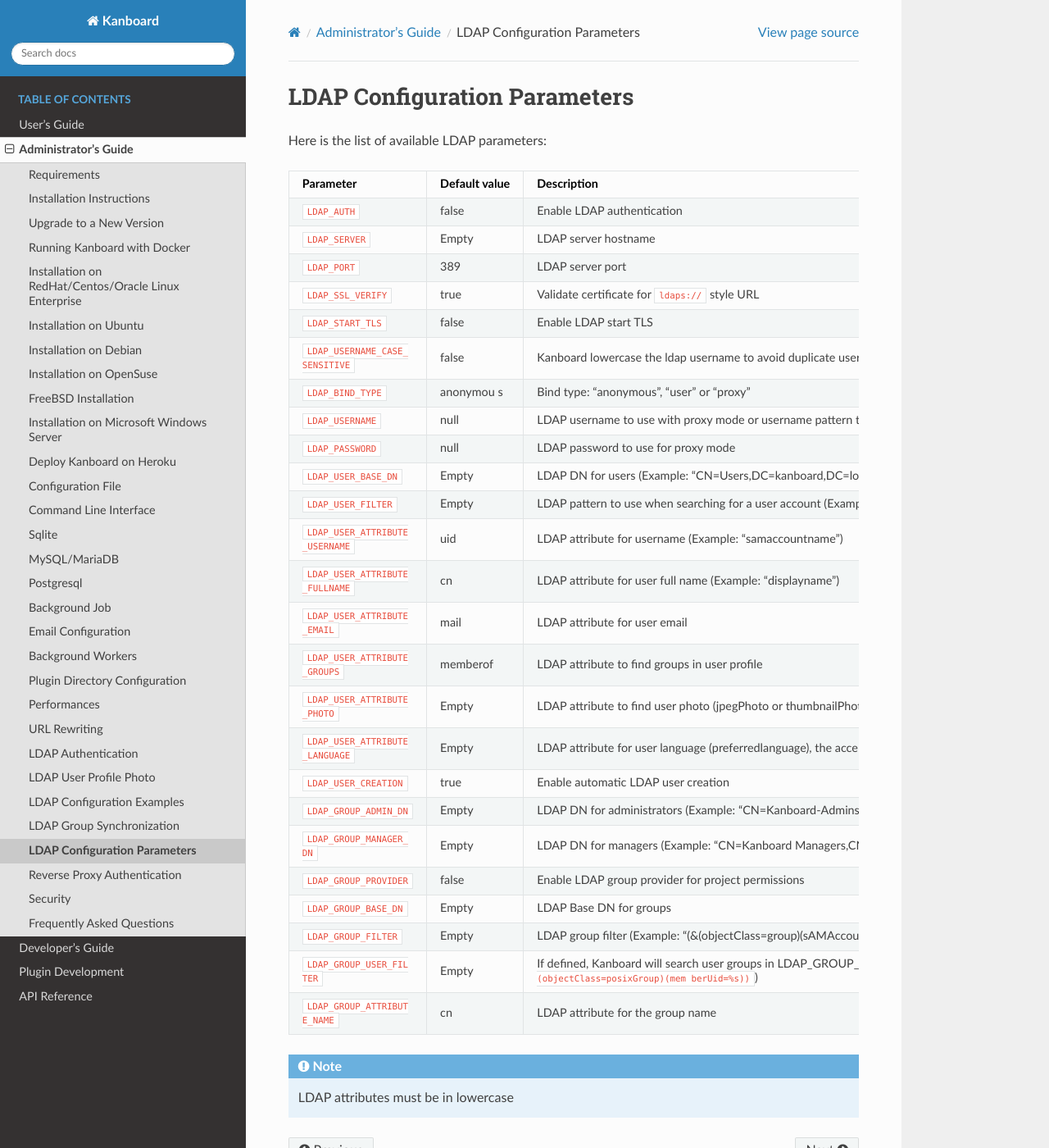
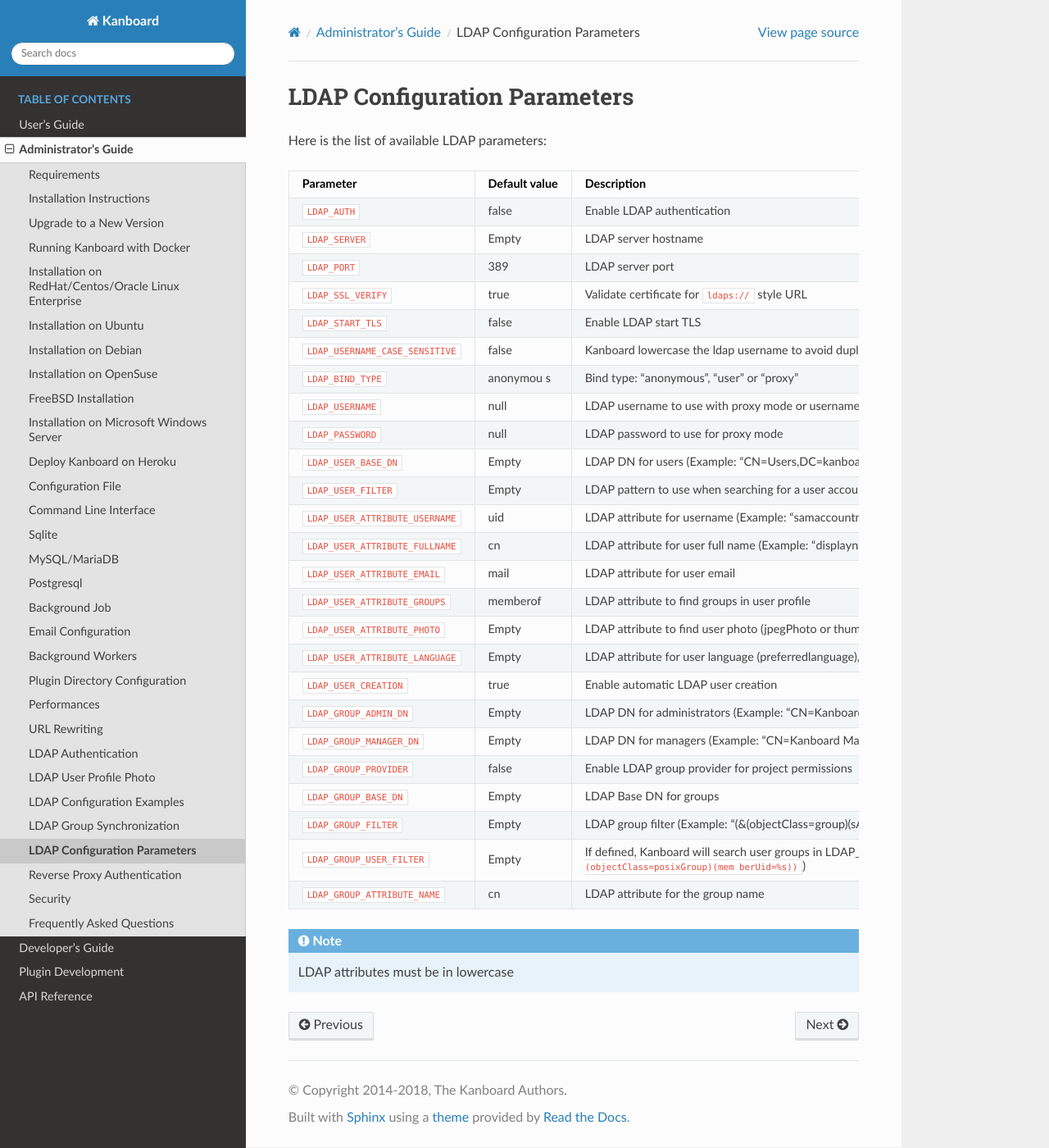
Before and after one commit to kanboard/documentation, a Sphinx documentation site: the page built from source/admin_guide/ldap_parameters.rst, in a window 1280 px wide and 1400 px high. Shown: the whole window at 82% size. Built offline with Sphinx 7.4.7 and the Read the Docs theme 2.0.0, drawn with Linux system fonts in a browser that asks for light colours.

Commit message:
Update ldap_parameters.rst

```diff
--- a/source/admin_guide/ldap_parameters.rst
+++ b/source/admin_guide/ldap_parameters.rst
@@ -3,99 +3,98 @@
 
 Here is the list of available LDAP parameters:
 
-+-----------------------+----------+----------------------------------+
-| Parameter             | Default  | Description                      |
-|                       | value    |                                  |
-+=======================+==========+==================================+
-| ``LDAP_AUTH``         | false    | Enable LDAP authentication       |
-+-----------------------+----------+----------------------------------+
-| ``LDAP_SERVER``       | Empty    | LDAP server hostname             |
-+-----------------------+----------+----------------------------------+
-| ``LDAP_PORT``         | 389      | LDAP server port                 |
-+-----------------------+----------+----------------------------------+
-| ``LDAP_SSL_VERIFY``   | true     | Validate certificate for         |
-|                       |          | ``ldaps://`` style URL           |
-+-----------------------+----------+----------------------------------+
-| ``LDAP_START_TLS``    | false    | Enable LDAP start TLS            |
-+-----------------------+----------+----------------------------------+
-| ``LDAP_USERNAME_CASE_ | false    | Kanboard lowercase the ldap      |
-| SENSITIVE``           |          | username to avoid duplicate      |
-|                       |          | users (the database is case      |
-|                       |          | sensitive)                       |
-+-----------------------+----------+----------------------------------+
-| ``LDAP_BIND_TYPE``    | anonymou | Bind type: “anonymous”, “user”   |
-|                       | s        | or “proxy”                       |
-+-----------------------+----------+----------------------------------+
-| ``LDAP_USERNAME``     | null     | LDAP username to use with proxy  |
-|                       |          | mode or username pattern to use  |
-|                       |          | with user mode                   |
-+-----------------------+----------+----------------------------------+
-| ``LDAP_PASSWORD``     | null     | LDAP password to use for proxy   |
-|                       |          | mode                             |
-+-----------------------+----------+----------------------------------+
-| ``LDAP_USER_BASE_DN`` | Empty    | LDAP DN for users (Example:      |
-|                       |          | “CN=Users,DC=kanboard,DC=local”) |
-+-----------------------+----------+----------------------------------+
-| ``LDAP_USER_FILTER``  | Empty    | LDAP pattern to use when         |
-|                       |          | searching for a user account     |
-|                       |          | (Example:                        |
-|                       |          | “(&(objectClass=user)(sAMAccount |
-|                       |          | Name=%s))”)                      |
-+-----------------------+----------+----------------------------------+
-| ``LDAP_USER_ATTRIBUTE | uid      | LDAP attribute for username      |
-| _USERNAME``           |          | (Example: “samaccountname”)      |
-+-----------------------+----------+----------------------------------+
-| ``LDAP_USER_ATTRIBUTE | cn       | LDAP attribute for user full     |
-| _FULLNAME``           |          | name (Example: “displayname”)    |
-+-----------------------+----------+----------------------------------+
-| ``LDAP_USER_ATTRIBUTE | mail     | LDAP attribute for user email    |
-| _EMAIL``              |          |                                  |
-+-----------------------+----------+----------------------------------+
-| ``LDAP_USER_ATTRIBUTE | memberof | LDAP attribute to find groups in |
-| _GROUPS``             |          | user profile                     |
-+-----------------------+----------+----------------------------------+
-| ``LDAP_USER_ATTRIBUTE | Empty    | LDAP attribute to find user      |
-| _PHOTO``              |          | photo (jpegPhoto or              |
-|                       |          | thumbnailPhoto                   |
-+-----------------------+----------+----------------------------------+
-| ``LDAP_USER_ATTRIBUTE | Empty    | LDAP attribute for user language |
-| _LANGUAGE``           |          | (preferredlanguage), the         |
-|                       |          | accepted language format is      |
-|                       |          | “fr-FR”                          |
-+-----------------------+----------+----------------------------------+
-| ``LDAP_USER_CREATION``| true     | Enable automatic LDAP user       |
-|                       |          | creation                         |
-+-----------------------+----------+----------------------------------+
-|``LDAP_GROUP_ADMIN_DN``| Empty    | LDAP DN for administrators       |
-|                       |          | (Example:                        |
-|                       |          | “CN=Kanboard-Admins,CN=Users,DC= |
-|                       |          | kanboard,DC=local”)              |
-+-----------------------+----------+----------------------------------+
-| ``LDAP_GROUP_MANAGER_ | Empty    | LDAP DN for managers (Example:   |
-| DN``                  |          | “CN=Kanboard                     |
-|                       |          | Managers,CN=Users,DC=kanboard,DC |
-|                       |          | =local”)                         |
-+-----------------------+----------+----------------------------------+
-|``LDAP_GROUP_PROVIDER``| false    | Enable LDAP group provider for   |
-|                       |          | project permissions              |
-+-----------------------+----------+----------------------------------+
-| ``LDAP_GROUP_BASE_DN``| Empty    | LDAP Base DN for groups          |
-|                       |          |                                  |
-+-----------------------+----------+----------------------------------+
-| ``LDAP_GROUP_FILTER`` | Empty    | LDAP group filter (Example:      |
-|                       |          | “(&(objectClass=group)(sAMAccoun |
-|                       |          | tName=%s*))“)                    |
-+-----------------------+----------+----------------------------------+
-| ``LDAP_GROUP_USER_FIL | Empty    | If defined, Kanboard will search |
-| TER``                 |          | user groups in                   |
-|                       |          | LDAP_GROUP_BASE_DN with this     |
-|                       |          | filter, it’s useful only for     |
-|                       |          | posixGroups (Example:            |
-|                       |          | ``(&(objectClass=posixGroup)(mem |
-|                       |          | berUid=%s))``)                   |
-+-----------------------+----------+----------------------------------+
-| ``LDAP_GROUP_ATTRIBUT | cn       | LDAP attribute for the group     |
-| E_NAME``              |          | name                             |
-+-----------------------+----------+----------------------------------+
++----------------------------------+----------+----------------------------------+
+| Parameter                        | Default  | Description                      |
+|                                  | value    |                                  |
++==================================+==========+==================================+
+| ``LDAP_AUTH``                    | false    | Enable LDAP authentication       |
++----------------------------------+----------+----------------------------------+
+| ``LDAP_SERVER``                  | Empty    | LDAP server hostname             |
++----------------------------------+----------+----------------------------------+
+| ``LDAP_PORT``                    | 389      | LDAP server port                 |
++----------------------------------+----------+----------------------------------+
+| ``LDAP_SSL_VERIFY``              | true     | Validate certificate for         |
+|                                  |          | ``ldaps://`` style URL           |
++----------------------------------+----------+----------------------------------+
+| ``LDAP_START_TLS``               | false    | Enable LDAP start TLS            |
++----------------------------------+----------+----------------------------------+
+| ``LDAP_USERNAME_CASE_SENSITIVE`` | false    | Kanboard lowercase the ldap      |
+|                                  |          | username to avoid duplicate      |
+|                                  |          | users (the database is case      |
+|                                  |          | sensitive)                       |
++----------------------------------+----------+----------------------------------+
+| ``LDAP_BIND_TYPE``               | anonymou | Bind type: “anonymous”, “user”   |
+|                                  | s        | or “proxy”                       |
++----------------------------------+----------+----------------------------------+
+| ``LDAP_USERNAME``                | null     | LDAP username to use with proxy  |
+|                                  |          | mode or username pattern to use  |
+|                                  |          | with user mode                   |
++----------------------------------+----------+----------------------------------+
+| ``LDAP_PASSWORD``                | null     | LDAP password to use for proxy   |
+|                                  |          | mode                             |
++----------------------------------+----------+----------------------------------+
+| ``LDAP_USER_BASE_DN``            | Empty    | LDAP DN for users (Example:      |
+|                                  |          | “CN=Users,DC=kanboard,DC=local”) |
++----------------------------------+----------+----------------------------------+
+| ``LDAP_USER_FILTER``             | Empty    | LDAP pattern to use when         |
+|                                  |          | searching for a user account     |
+|                                  |          | (Example:                        |
+|                                  |          | “(&(objectClass=user)(sAMAccount |
+|                                  |          | Name=%s))”)                      |
++----------------------------------+----------+----------------------------------+
+| ``LDAP_USER_ATTRIBUTE_USERNAME`` | uid      | LDAP attribute for username      |
+|                                  |          | (Example: “samaccountname”)      |
++----------------------------------+----------+----------------------------------+
+| ``LDAP_USER_ATTRIBUTE_FULLNAME`` | cn       | LDAP attribute for user full     |
+|                                  |          | name (Example: “displayname”)    |
++----------------------------------+----------+----------------------------------+
+| ``LDAP_USER_ATTRIBUTE_EMAIL``    | mail     | LDAP attribute for user email    |
++----------------------------------+----------+----------------------------------+
+| ``LDAP_USER_ATTRIBUTE_GROUPS``   | memberof | LDAP attribute to find groups in |
+|                                  |          | user profile                     |
++----------------------------------+----------+----------------------------------+
+| ``LDAP_USER_ATTRIBUTE_PHOTO``    | Empty    | LDAP attribute to find user      |
+|                                  |          | photo (jpegPhoto or              |
+|                                  |          | thumbnailPhoto                   |
++----------------------------------+----------+----------------------------------+
+| ``LDAP_USER_ATTRIBUTE_LANGUAGE`` | Empty    | LDAP attribute for user language |
+|                                  |          | (preferredlanguage), the         |
+|                                  |          | accepted language format is      |
+|                                  |          | “fr-FR”                          |
++----------------------------------+----------+----------------------------------+
+| ``LDAP_USER_CREATION``           | true     | Enable automatic LDAP user       |
+|                                  |          | creation                         |
++----------------------------------+----------+----------------------------------+
+|``LDAP_GROUP_ADMIN_DN``           | Empty    | LDAP DN for administrators       |
+|                                  |          | (Example:                        |
+|                                  |          | “CN=Kanboard-Admins,CN=Users,DC= |
+|                                  |          | kanboard,DC=local”)              |
++----------------------------------+----------+----------------------------------+
+| ``LDAP_GROUP_MANAGER_DN``        | Empty    | LDAP DN for managers (Example:   |
+|                                  |          | “CN=Kanboard                     |
+|                                  |          | Managers,CN=Users,DC=kanboard,DC |
+|                                  |          | =local”)                         |
++----------------------------------+----------+----------------------------------+
+|``LDAP_GROUP_PROVIDER``           | false    | Enable LDAP group provider for   |
+|                                  |          | project permissions              |
++----------------------------------+----------+----------------------------------+
+| ``LDAP_GROUP_BASE_DN``           | Empty    | LDAP Base DN for groups          |
+|                                  |          |                                  |
++----------------------------------+----------+----------------------------------+
+| ``LDAP_GROUP_FILTER``            | Empty    | LDAP group filter (Example:      |
+|                                  |          | “(&(objectClass=group)(sAMAccoun |
+|                                  |          | tName=%s*))“)                    |
++----------------------------------+----------+----------------------------------+
+| ``LDAP_GROUP_USER_FILTER``       | Empty    | If defined, Kanboard will search |
+|                                  |          | user groups in                   |
+|                                  |          | LDAP_GROUP_BASE_DN with this     |
+|                                  |          | filter, it’s useful only for     |
+|                                  |          | posixGroups (Example:            |
+|                                  |          | ``(&(objectClass=posixGroup)(mem |
+|                                  |          | berUid=%s))``)                   |
++----------------------------------+----------+----------------------------------+
+| ``LDAP_GROUP_ATTRIBUTE_NAME``    | cn       | LDAP attribute for the group     |
+|                                  |          | name                             |
++----------------------------------+----------+----------------------------------+
 
 .. note::  LDAP attributes must be in lowercase
```
